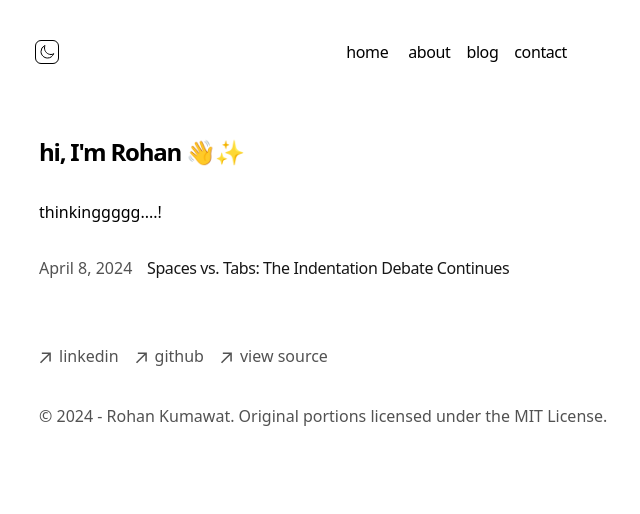
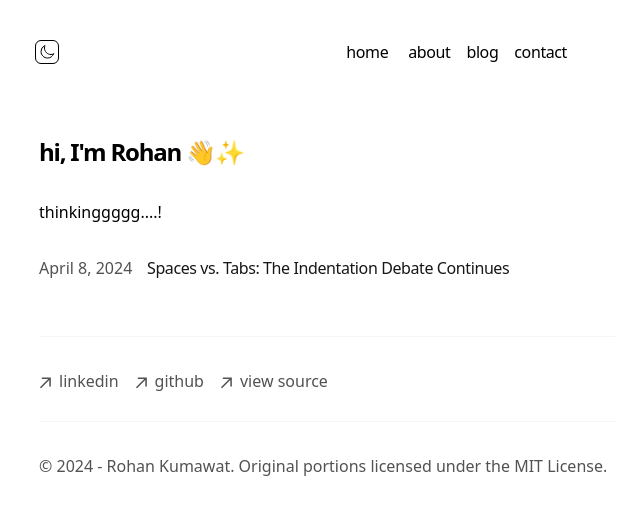
Before and after one commit to rohankumawat/rohanportfolio, a Next.js app: page / in a window 1280 px wide. Shown: the top 514 px of the page, without its empty margins (313-953 px from the left). Built offline with nearby package versions, Linux system fonts and the light colour scheme.

Commit message:
line-break

```diff
--- a/app/components/footer.tsx
+++ b/app/components/footer.tsx
@@ -18,6 +18,7 @@ function ArrowIcon() {
 export default function Footer() {
   return (
     <footer className="mb-16">
+      <hr className="my-6 border-neutral-100 dark:border-neutral-800" />
       <ul className="font-sm mt-8 flex flex-col space-x-0 space-y-2 text-neutral-600 md:flex-row md:space-x-4 md:space-y-0 dark:text-neutral-300">
         <li>
           <a
@@ -53,6 +54,7 @@ export default function Footer() {
           </a>
         </li>
       </ul>
+      <hr className="my-6 border-neutral-100 dark:border-neutral-800" />
       <p className="mt-8 text-neutral-600 dark:text-neutral-300">
         © {new Date().getFullYear()} - Rohan Kumawat. Original portions licensed under the MIT License.
       </p>
```
